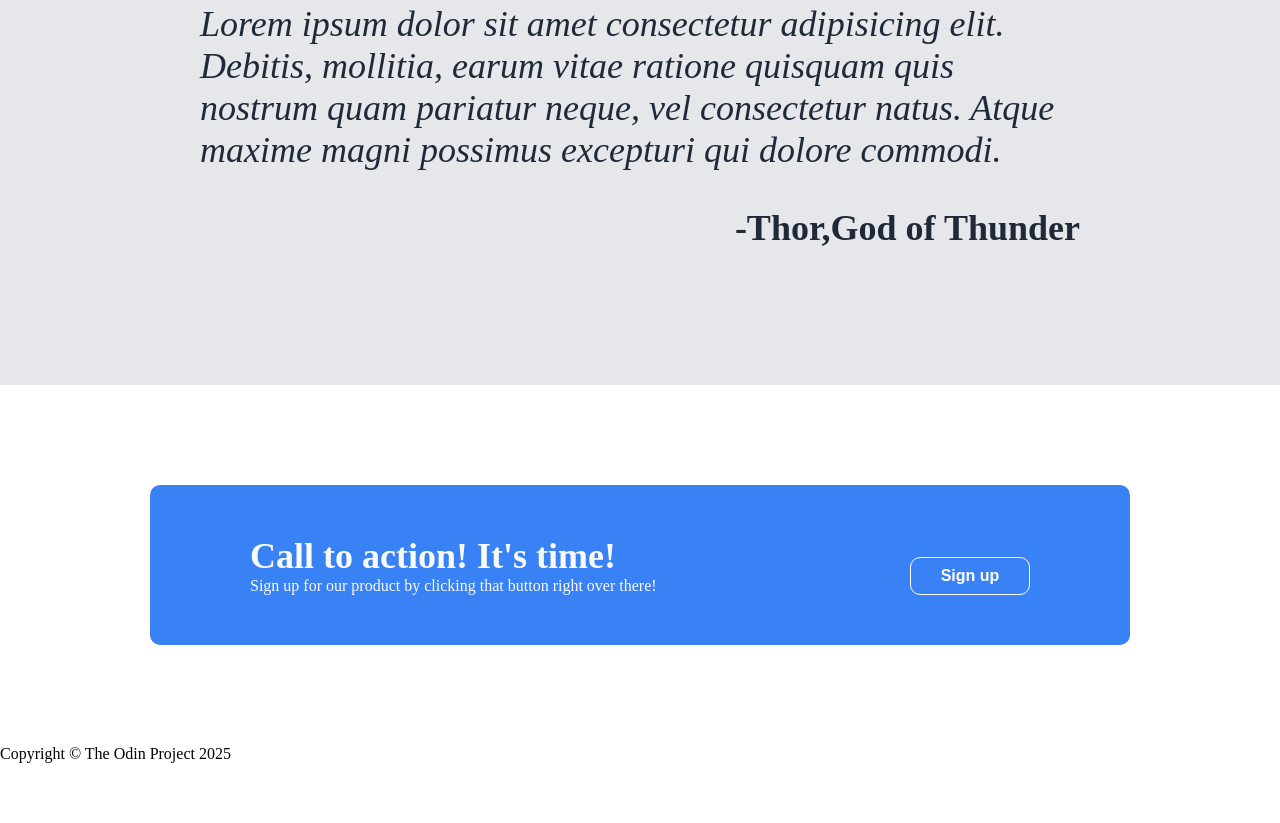
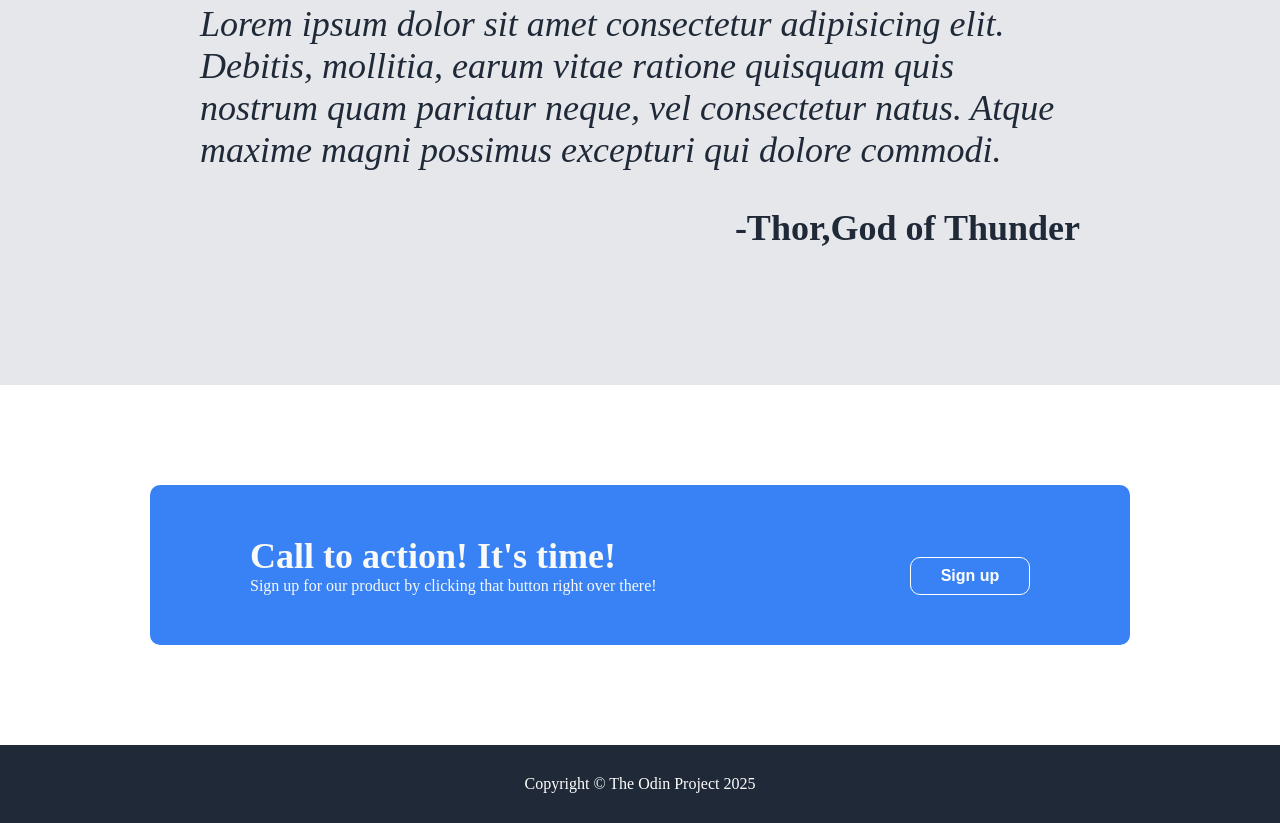
Before and after one commit to lyanta-l/odin-landing-page, a plain HTML site: page index.html in a window 1280 px wide. Shown: the part 1005-1828 px from the top of the page. Before the commit the page ends 1768 px from the top, so only its background shows below. Drawn offline with Linux system fonts and the light colour scheme.

Commit message:
feat:Update footer styling

```diff
--- a/style.css
+++ b/style.css
@@ -129,3 +129,12 @@ button {
     margin: 0;
     padding: 0;
 }
+.footer {
+    background-color: #1f2937;
+    margin: 0;
+    padding: 30px 0;
+    display: flex;
+    justify-content: center;
+    align-items: center;
+    color: white;
+}
```
